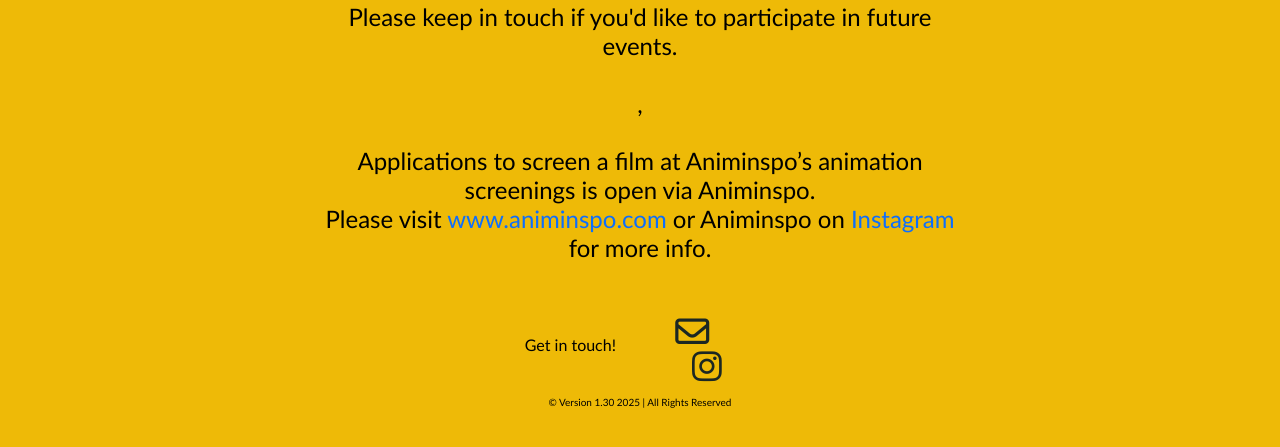
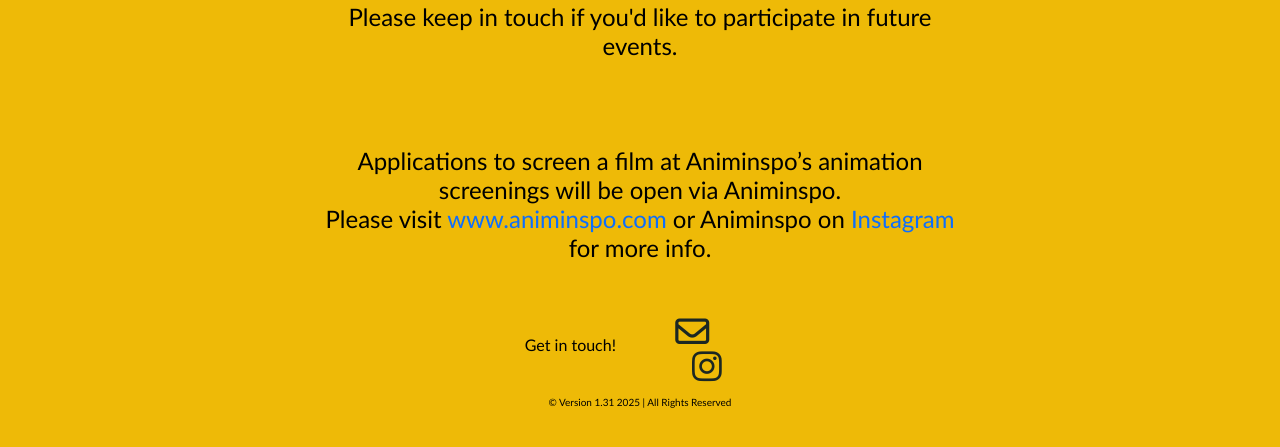
Before and after one commit to fajard01/zinezilla, a Jekyll site: the page built from _pages/apply.html, in a window 1280 px wide. Shown: the part 322-769 px from the top of the page. Built offline with Jekyll 4.4.1, drawn with Linux system fonts in a browser that asks for light colours; cached includes are drawn as plain includes; nearby versions of some CDN libraries.

Commit message:
Fix typo

```diff
--- a/_includes/footer.html
+++ b/_includes/footer.html
@@ -10,6 +10,6 @@
 </div>
 <br>
 <div class="copyright centre-col">
-  <p class="copyright-text">© Version 1.30 2025 | All Rights Reserved</p>
+  <p class="copyright-text">© Version 1.31 2025 | All Rights Reserved</p>
 </div>
 <div class="empty"></div>
--- a/_pages/apply.html
+++ b/_pages/apply.html
@@ -9,8 +9,8 @@
         Applications for tables are now closed.
         <br><br><br>
         Please keep in touch if you'd like to participate in future events.
-        <br><br>,<br>
-        <br>Applications to screen a film at Animinspo’s animation screenings is open via Animinspo.
+        <br><br><br>
+        <br>Applications to screen a film at Animinspo’s animation screenings will be open via Animinspo.
         <br>Please visit <a href="https://www.animinspo.com">www.animinspo.com</a> or Animinspo on <a href="https://www.instagram.com/animinspo_bristol/">Instagram</a> for more info.
         <br><br>
     </h4>
```
